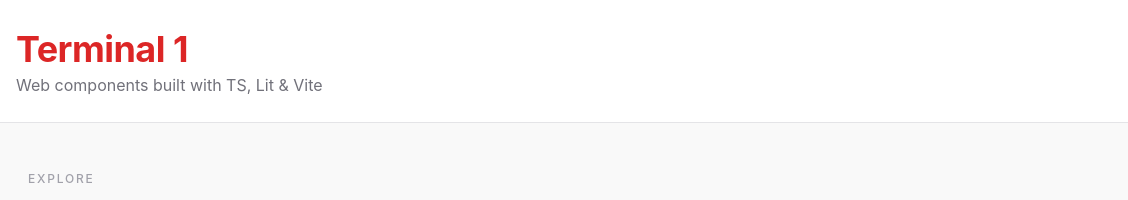
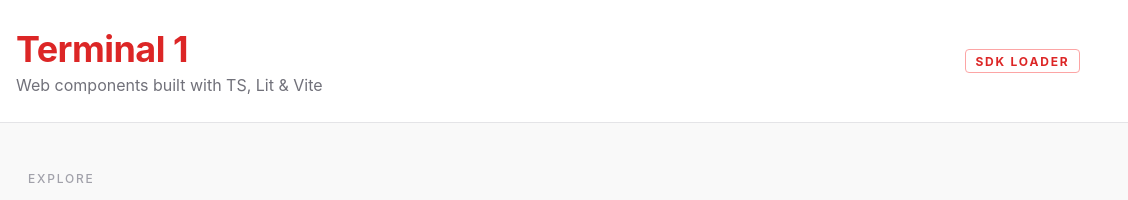
Before and after one commit to alanrad/terminal1-lit, a website built with Vite: page index.html in a window 1280 px wide. Shown: the top 200 px of the page, 152-1280 px from the left. Built offline with nearby package versions, Linux system fonts and the light colour scheme.

Commit message:
refactor: add sdk loader test to

```diff
--- a/index.html
+++ b/index.html
@@ -158,6 +158,27 @@
         color: var(--t1-color-warning-700);
       }
 
+      .header-sdk-link {
+        margin-left: auto;
+        font-size: var(--t1-font-size-x-small);
+        font-weight: var(--t1-font-weight-bold);
+        letter-spacing: var(--t1-letter-spacing-looser);
+        text-transform: uppercase;
+        color: var(--t1-color-danger-600);
+        text-decoration: none;
+        padding: 0.3em 0.8em;
+        border: 1px solid var(--t1-color-danger-300);
+        border-radius: var(--t1-border-radius-medium);
+        transition:
+          background var(--t1-transition-fast),
+          border-color var(--t1-transition-fast);
+      }
+
+      .header-sdk-link:hover {
+        background: var(--t1-color-danger-50);
+        border-color: var(--t1-color-danger-400);
+      }
+
       @media (max-width: 640px) {
         .header {
           padding: var(--t1-spacing-small) var(--t1-spacing-large);
@@ -195,6 +216,7 @@
             <p>Web components built with TS, Lit &amp; Vite</p>
           </div>
         </a>
+        <a href="/playground/sdk-loader/" class="header-sdk-link">SDK Loader</a>
       </header>
     </div>
 
```
Also changed, not shown: playground/index.html (+22 -0 lines), playground/sdk-loader/index.html (renamed from test/index.html, +3 -3 lines).
